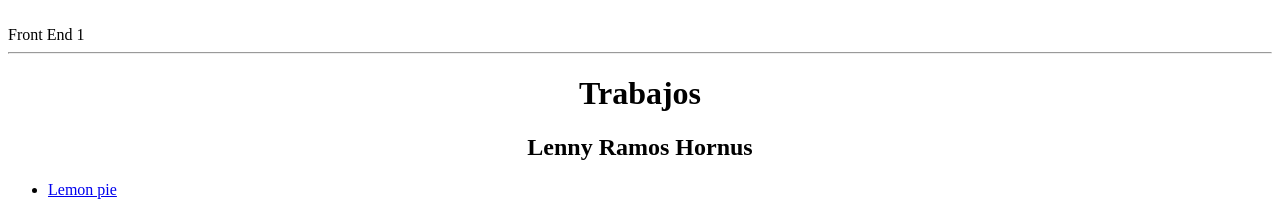
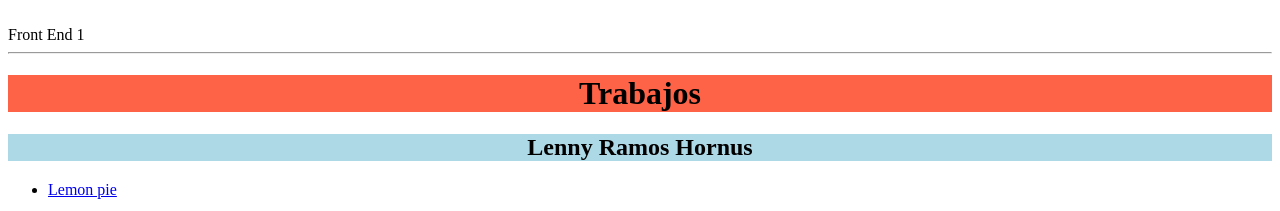
Before and after one commit to LennyHornus/Facultad, a plain HTML site: page index.html in a window 1280 px wide. Shown: the top 211 px of the page. Drawn offline with Linux system fonts and the light colour scheme.

Commit message:
extra 18/08

```diff
--- a/index.html
+++ b/index.html
@@ -11,8 +11,8 @@
     <div>Front End 1</div><hr>
     </header>
     <main>
-        <h1 align= 'center'>Trabajos</h1>
-        <h2 align= 'center'>Lenny Ramos Hornus</h2>
+        <h1 align= 'center' style="background-color:tomato">Trabajos</h1>
+        <h2 align= 'center' style="background-color:lightblue">Lenny Ramos Hornus</h2>
         <ul>
             <li><a href="frontend1/Actividades/clase5/lemon.html">Lemon pie</a></li>
         </ul>
```
Also changed, not shown: 2 other files.
